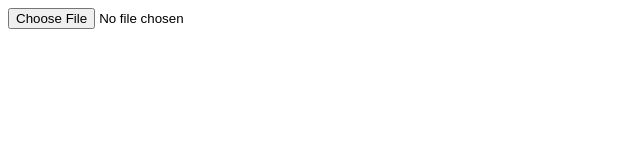
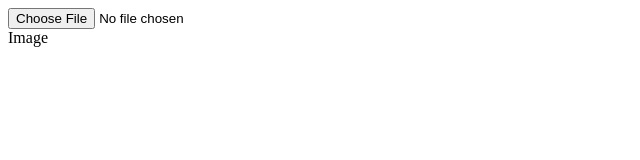
Before and after one commit to Rama-Qandeel/gallery-website, a React (Create React App) app in the folder front-end/: page / in a window 1280 px wide. Shown: the top 160 px of the page, without its empty margins (0-640 px from the left). Built offline with nearby package versions, Linux system fonts and the light colour scheme; the HTML template or start-up script is replaced by a standard one.

Commit message:
show images in website

```diff
--- a/front-end/src/App.js
+++ b/front-end/src/App.js
@@ -1,5 +1,6 @@
 import React, { Component } from 'react';
 import Upload from './components/Upload';
+import ImageGrid from './components/ImageGrid';
 import './App.css';
 
 const App =()=> {
@@ -7,6 +8,7 @@ const App =()=> {
   return (
       <div>
        <Upload/>
+    <ImageGrid/>
       </div>
     );
   }
--- /dev/null
+++ b/front-end/src/components/ImageGrid.js
@@ -0,0 +1,12 @@
+import React from "react";
+
+const ImageGrid = () => {
+
+  return (
+  <div >
+Image
+  </div>
+  )
+};
+
+export default ImageGrid;
--- a/front-end/src/components/useStorage.js
+++ b/front-end/src/components/useStorage.js
@@ -6,10 +6,11 @@ const useStorage = (file) => {
   const [progress, setProgress] = useState(0);
   const [error, setError] = useState(null);
   const [url, setUrl] = useState(null);
-  const [name, setName] = useState(null);
+  const [name, setName] = useState("rama");
 
 useEffect(() => {
  const storageRef = projectStorage.ref(file.name);
+ const collectionRef = projectFirestore.collection('images');
 
  storageRef.put(file).on('state_changed', (snap) => {
     let percentage = (snap.bytesTransferred / snap.totalBytes) * 100;
@@ -18,11 +19,9 @@ useEffect(() => {
     setError(err);
   }, async () => {
     const url = await storageRef.getDownloadURL();
-    const createdAt = firebase.firestore.Timestamp.now();
-
-    // console.log(projectFirestore.md.firebase_.firestore.CollectionReference);
-
-    // await projectFirestore.md.firebase_.firestore.CollectionReference.add({ url, createdAt });
+    const createdAt = firebase.firestore.FieldValue.serverTimestamp();
+     collectionRef.add({ url, createdAt })
+    //  console.log(collectionRef.add({ url, createdAt,name })
     setUrl(url);
   });
 
```
Also changed, not shown: front-end/src/components/useFirestore.js (added).
